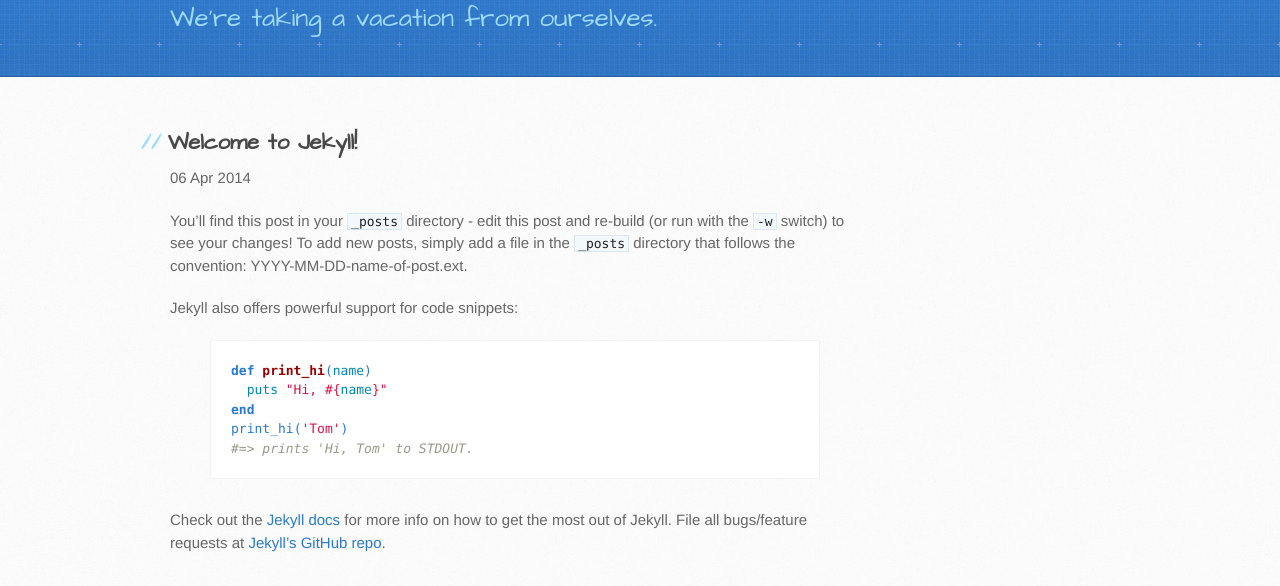
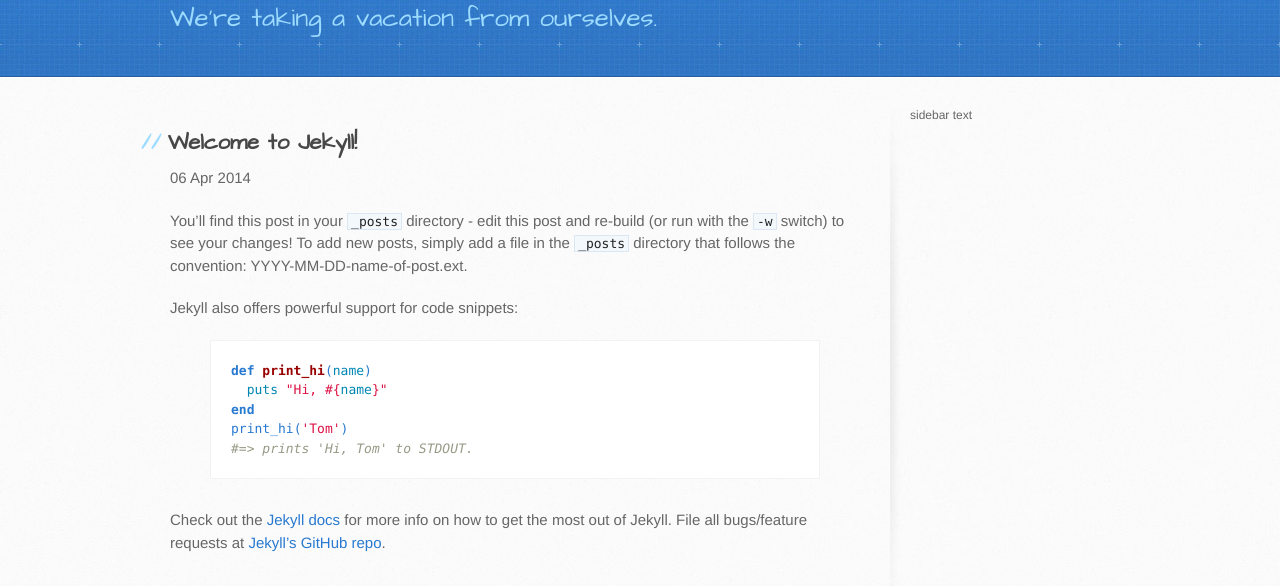
Before and after one commit to itsgoldjerry/itsgoldjerry.github.io, a Jekyll site: the page built from _posts/2014-04-06-welcome-to-jekyll.markdown, in a window 1280 px wide. Shown: the part 196-782 px from the top of the page. Built offline with Jekyll 4.4.1, drawn with Linux system fonts in a browser that asks for light colours.

Commit message:
cleaned sidebar

```diff
--- a/_layouts/default.html
+++ b/_layouts/default.html
@@ -32,9 +32,9 @@
 
         </section>
 
-        <!-- aside id="sidebar">
+        <aside id="sidebar">
 	sidebar text
-        </aside -->
+        </aside>
       </div>
     </div>
 
```
